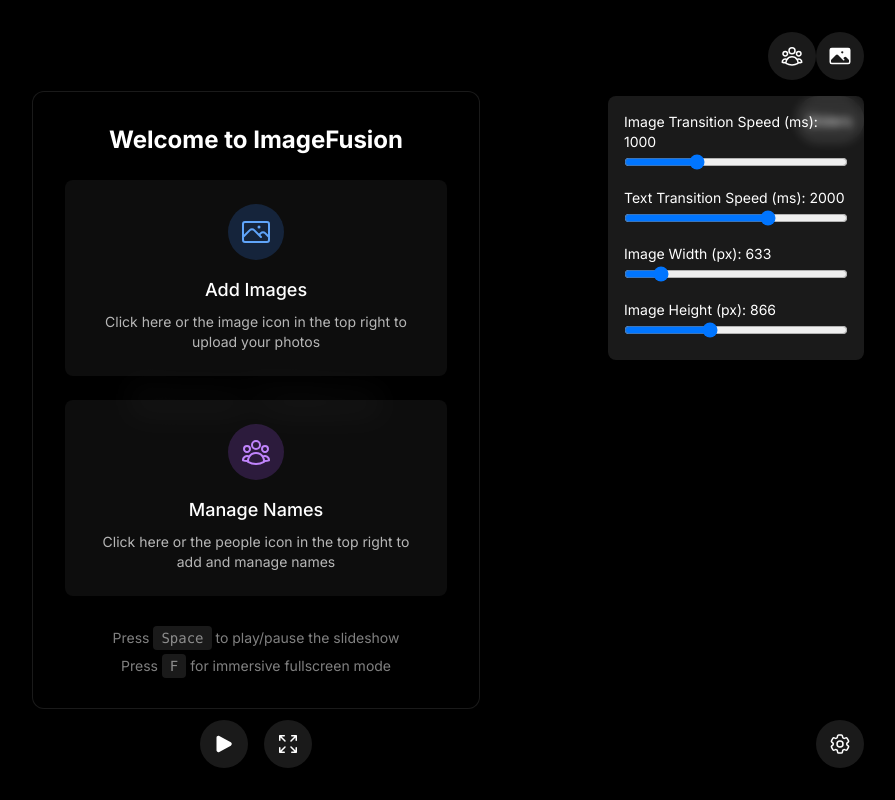
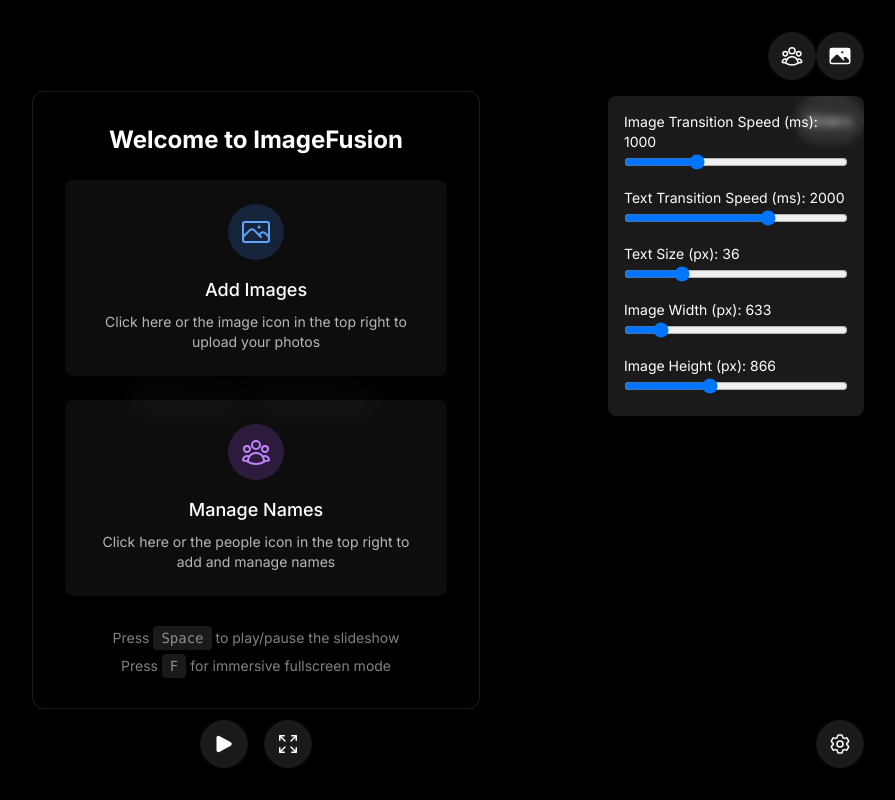
Before and after one commit to Hassan061/ImageFusion, a Next.js app: page / in a window 1280 px wide. Both pictures are taken after a click on the button "Sliders". Shown: the whole page, without its empty margins (384-1279 px from the left). Built offline with nearby package versions, Linux system fonts and the light colour scheme.

Commit message:
add text resize

```diff
--- a/src/app/page.tsx
+++ b/src/app/page.tsx
@@ -376,9 +376,10 @@
                   animate={{ opacity: 1 }}
                   exit={{ opacity: 0 }}
                   transition={{ duration: 0.3 }}
-                  className={`text-4xl font-bold whitespace-nowrap ${
+                  className={`font-bold whitespace-nowrap ${
                     theme === 'dark' ? 'text-white' : 'text-gray-800'
                   }`}
+                  style={{ fontSize: `${settings.textSize}px` }}
                 >
                   {currentName}
                 </motion.h2>
@@ -491,6 +492,22 @@
                 </div>
                 <div>
                   <label className="block text-sm">
+                    Text Size (px): {settings.textSize}
+                  </label>
+                  <input
+                    type="range"
+                    min="16"
+                    max="100"
+                    step="1"
+                    value={settings.textSize}
+                    onChange={(e) =>
+                      updateSettings({ textSize: parseInt(e.target.value) })
+                    }
+                    className="w-full"
+                  />
+                </div>
+                <div>
+                  <label className="block text-sm">
                     Image Width (px): {settings.imageWidth}
                   </label>
                   <input
--- a/src/store/slideshowStore.ts
+++ b/src/store/slideshowStore.ts
@@ -19,6 +19,7 @@
     transitionDuration: number;  // Duration in seconds for transition effects
     isFullscreen: boolean;
     theme: 'light' | 'dark';
+    textSize: number; // Text size in pixels
   };
   addImage: (image: string) => void;
   removeImage: (index: number) => void;
@@ -56,6 +57,7 @@
   transitionDuration: 0.2,  // 200ms default for transition effects
   isFullscreen: false,
   theme: 'dark' as const,
+  textSize: 36, // Default text size in pixels
 };
 
 export const useStore = create<SlideshowState>()(
```
